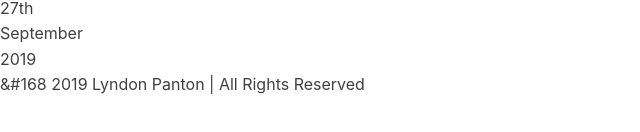
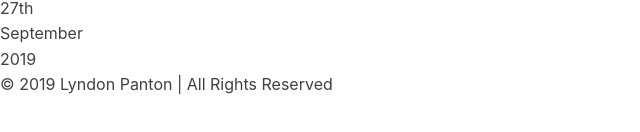
Before and after one commit to lyndonpanton/react-time, a React (Create React App) app: page / in a window 1280 px wide. Shown: the part 360-492 px from the top of the page, without its empty margins (0-640 px from the left). Built offline with nearby package versions, Linux system fonts and the light colour scheme.

Commit message:
hard coded copyright symbol

```diff
--- a/src/Footer.js
+++ b/src/Footer.js
@@ -5,7 +5,7 @@ const Footer = (props) => {
 	return (
 		<footer>
 			<p className="copyright">
-				<span className="symbol">{props.symbol} </span>
+				<span className="symbol">&#169; </span>
 				<span className="year"> {props.year} </span>
 				<span className="author"> {props.author} | </span>
 				<span className="rights"> {props.rights}</span>
```
